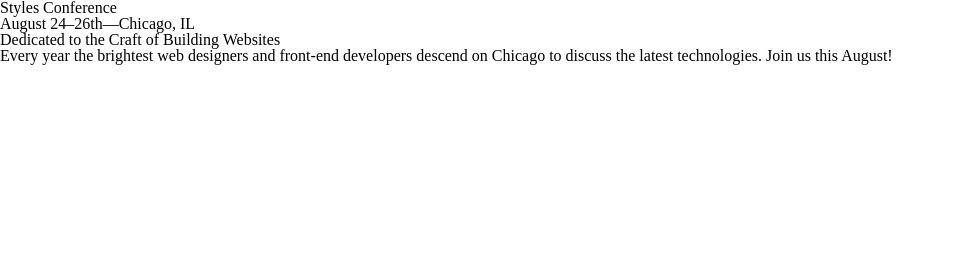
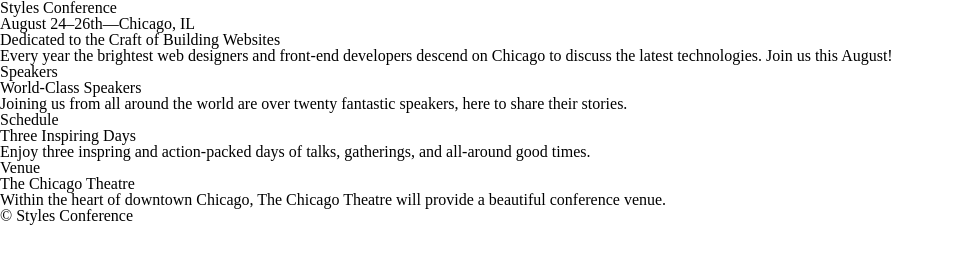
Before and after one commit to 276518/styles-conference, a plain HTML site: page index.html in a window 1280 px wide. Shown: the whole page, without its empty margins (0-954 px from the left). Drawn offline with Linux system fonts and the light colour scheme.

Commit message:
Update index.html

```diff
--- a/index.html
+++ b/index.html
@@ -16,5 +16,30 @@
             </section>
         </header>
 
+        <section>
+            <section>
+                <h5>Speakers</h5>
+                <h3>World-Class Speakers</h3>
+                <p>Joining us from all around the world are over twenty fantastic speakers, here to share their stories.</p>
+            </section>
+
+            <section>
+                <h5>Schedule</h5>
+                <h3>Three Inspiring Days</h3>
+                <p>Enjoy three inspring and action-packed days of talks, gatherings, and all-around good times.</p>
+            </section>
+
+            <section>
+                <h5>Venue</h5>
+                <h3>The Chicago Theatre</h3>
+                <p>Within the heart of downtown Chicago, The Chicago Theatre will provide a beautiful conference venue.</p>
+            </section>
+
+        </section>
+
+        <footer>
+            <small>&copy; Styles Conference</small>
+        </footer>
+
     </body>
 </html>
```
